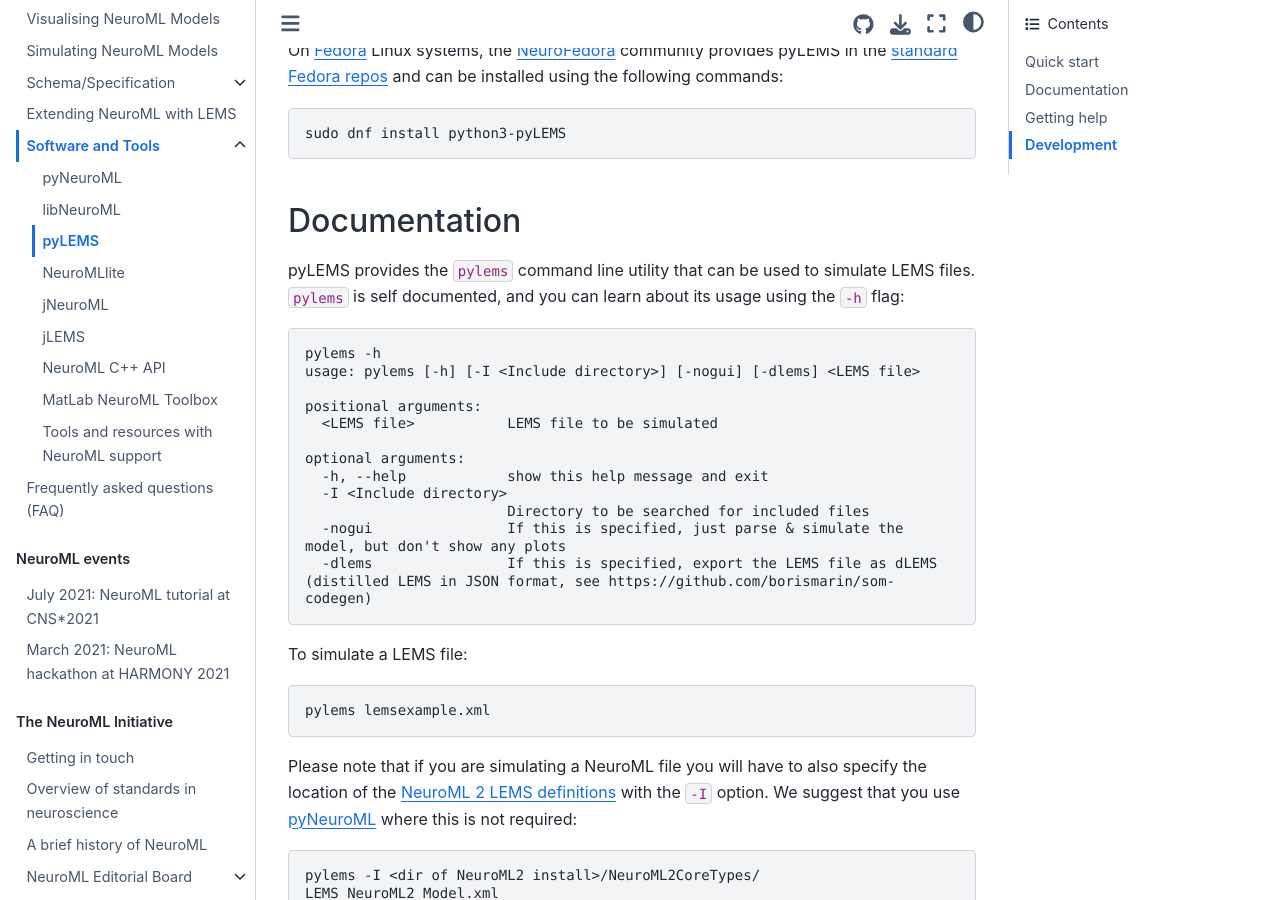
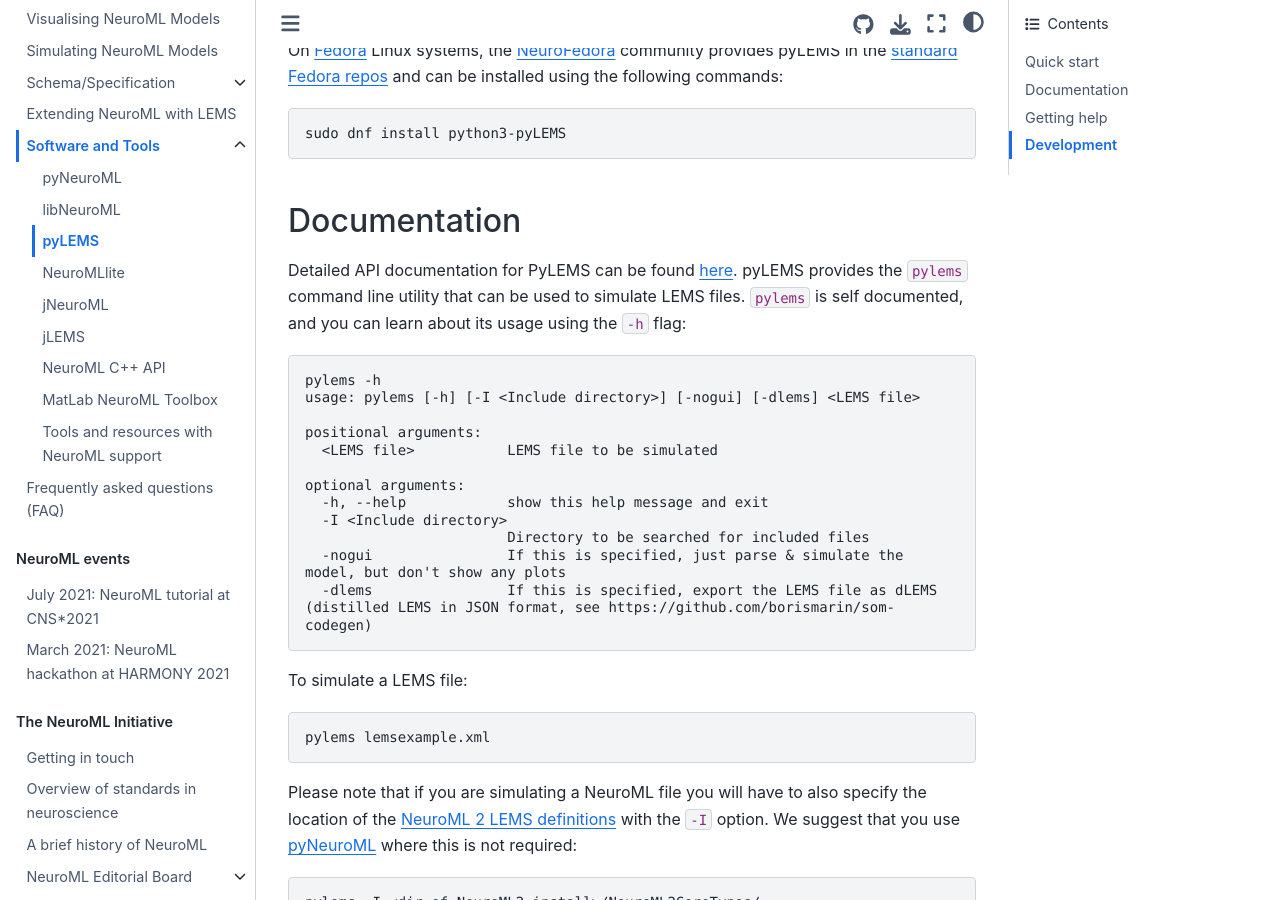
Before and after one commit to NeuroML/Documentation, a Jupyter Book: the page built from source/Userdocs/Software/pyLEMS.md, in a window 1280 px wide and 900 px high, scrolled down 966 px. Built offline with Jupyter Book 1.0.4 settings and Sphinx 7.4.7 and the Sphinx Book theme 1.1.4, drawn with Linux system fonts in a browser that asks for light colours; cross-references to code outside the pages are shown as plain code.

Commit message:
feat: add link to PyLEMS API documentation

```diff
--- a/source/Userdocs/Software/pyLEMS.md
+++ b/source/Userdocs/Software/pyLEMS.md
@@ -48,6 +48,7 @@
 (pylems:docs)=
 ## Documentation
 
+Detailed API documentation for PyLEMS can be found [here](https://pylems.readthedocs.io/en/latest/).
 pyLEMS provides the `pylems` command line utility that can be used to simulate LEMS files.
 `pylems` is self documented, and you can learn about its usage using the `-h` flag:
 
```
